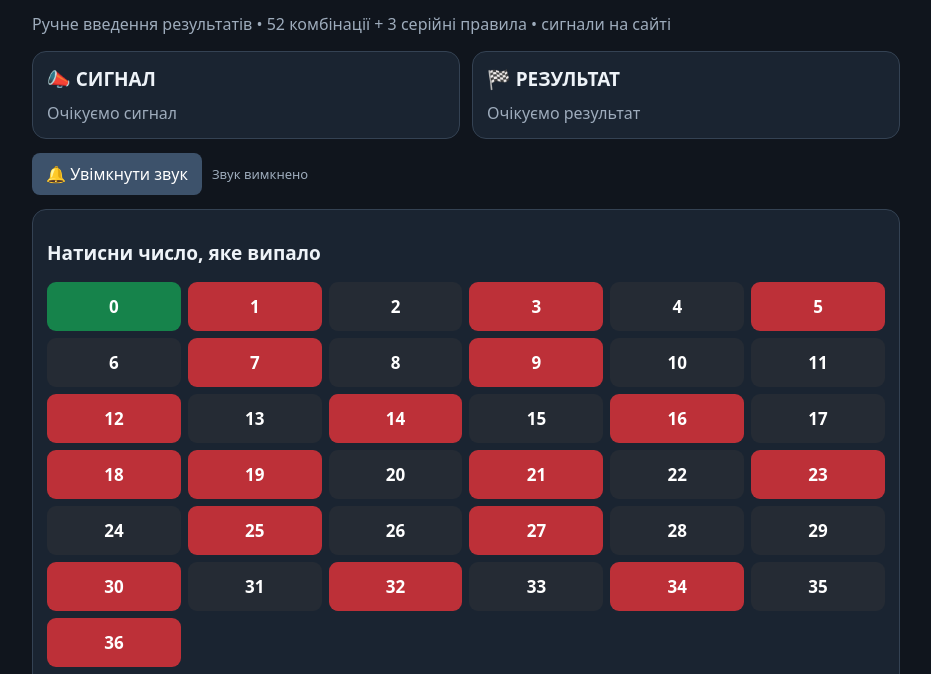
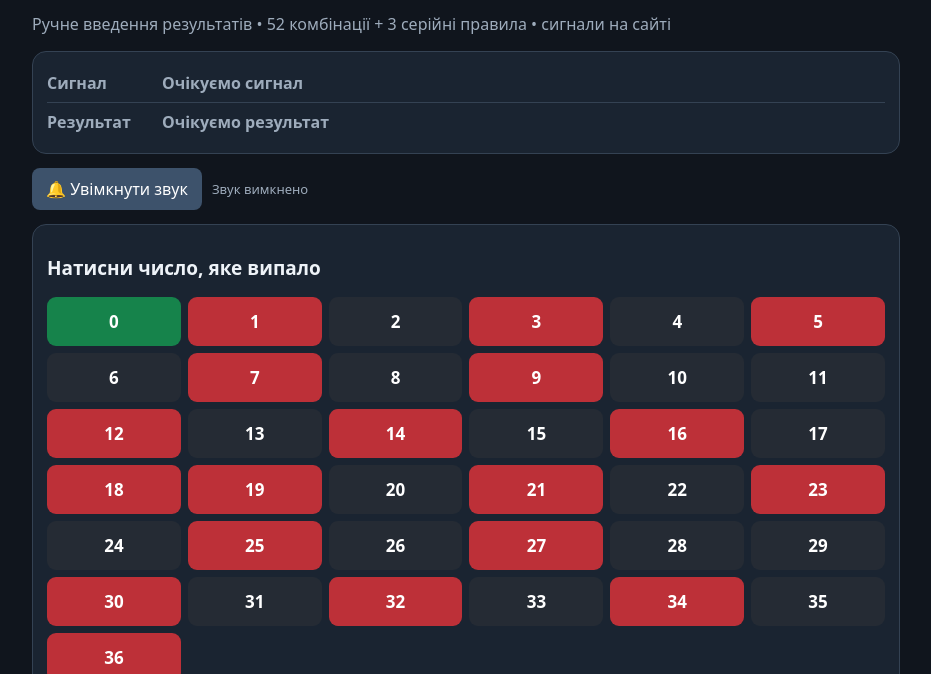
Before and after one commit to nexthakker14-ai/Lightning-Roulette-Tracker-, a website: page public/index.html in a window 1280 px wide. Shown: the part 68-742 px from the top of the page, without its empty margins (174-1105 px from the left). Drawn offline with Linux system fonts and the light colour scheme.

Commit message:
Update index.html

```diff
--- a/public/index.html
+++ b/public/index.html
@@ -29,16 +29,15 @@ button{font:inherit;background:#34465b;color:white;border:0;border-radius:8px;pa
 table{width:100%;border-collapse:collapse}
 td,th{text-align:left;padding:7px;border-bottom:1px solid #344253}
 #history{word-break:break-word;line-height:1.8}
-.boards{display:grid;grid-template-columns:1fr 1fr;gap:12px;margin:14px 0}
-.board{background:#1a2431;border:1px solid #344253;border-radius:14px;padding:14px;min-width:0}
-.board h2{margin:0 0 10px}
-.board-item{padding:10px;background:#142c28;border-radius:8px;margin:8px 0;overflow-wrap:anywhere}
-.board-value{font-size:21px;font-weight:800}
-.board-meta{font-size:13px;color:#9eacbc;margin-top:4px}
+.signal-result{background:#1a2431;border:1px solid #344253;border-radius:14px;padding:12px 14px;margin:14px 0}
+.signal-result-row{display:grid;grid-template-columns:105px 1fr;gap:10px;align-items:start;padding:8px 0}
+.signal-result-row+ .signal-result-row{border-top:1px solid #344253}
+.signal-result-label{font-weight:800;color:#9eacbc}
+.signal-result-value{font-weight:700;overflow-wrap:anywhere}
 .board-open{color:#ffd166}.board-win{color:#28bd78}.board-loss{color:#ff7272}
 .sound-row{display:flex;align-items:center;gap:10px;flex-wrap:wrap;margin:14px 0}
 #soundButton{background:#3d526b}
-@media(max-width:560px){.boards{grid-template-columns:1fr}}
+@media(max-width:560px){.signal-result-row{grid-template-columns:82px 1fr}}
 </style>
 </head>
 <body>
@@ -46,16 +45,17 @@ td,th{text-align:left;padding:7px;border-bottom:1px solid #344253}
 <h1>🎯 Lightning Roulette Tracker</h1>
 <p class="muted">Ручне введення результатів • 52 комбінації + 3 серійні правила • сигнали на сайті</p>
 
-<div class="boards">
-  <section class="board">
-    <h2>📣 СИГНАЛ</h2>
-    <div id="signalBoard" class="muted">Очікуємо сигнал</div>
-  </section>
-  <section class="board">
-    <h2>🏁 РЕЗУЛЬТАТ</h2>
-    <div id="resultBoard" class="muted">Очікуємо результат</div>
-  </section>
+<div class="signal-result" aria-live="polite">
+  <div class="signal-result-row">
+    <div class="signal-result-label">Сигнал</div>
+    <div id="signalBoard" class="signal-result-value muted">Очікуємо сигнал</div>
+  </div>
+  <div class="signal-result-row">
+    <div class="signal-result-label">Результат</div>
+    <div id="resultBoard" class="signal-result-value muted">Очікуємо результат</div>
+  </div>
 </div>
+
 <div class="sound-row">
   <button id="soundButton" type="button">🔔 Увімкнути звук</button>
   <span id="soundStatus" class="small muted">Звук вимкнено</span>
@@ -398,26 +398,19 @@ $("last").textContent=n===undefined
 let a=state.signals.filter(s=>s.status==="OPEN");
 
 const recentSignals=state.signals.slice(-5).reverse();
-$("signalBoard").innerHTML=recentSignals.length
- ?recentSignals.map(s=>`<div class="board-item">
-   <div class="board-value">${esc(betLabel(s.bet))}</div>
-   <div class="board-meta">${esc(s.pattern)}</div>
-  </div>`).join("")
+
+$("signalBoard").textContent=recentSignals.length
+ ?recentSignals.map(s=>betLabel(s.bet)).join(", ")
  :"Очікуємо сигнал";
 
 $("resultBoard").innerHTML=recentSignals.length
  ?recentSignals.map(s=>{
    const limit=s.checkLimit||9;
    const attempt=s.resultAttempt||s.checked||0;
-   const status=s.status==="WIN"?"WIN":s.status==="LOSS"?"LOSS":`${s.checked||0} з ${limit}`;
+   const status=s.status==="WIN"?"WIN":s.status==="LOSS"?"LOSS": "Очікується";
    const cls=s.status==="WIN"?"board-win":s.status==="LOSS"?"board-loss":"board-open";
-   const resultNumber=s.resultNumber!==undefined?` • число ${s.resultNumber}`:"";
-   return `<div class="board-item">
-    <div class="board-value ${cls}">${status}</div>
-    <div class="board-meta">${attempt} з ${limit}${resultNumber}</div>
-    <div class="board-meta">${esc(betLabel(s.bet))} • ${esc(s.pattern)}</div>
-   </div>`;
-  }).join("")
+   return `<span class="${cls}">${status} ${attempt}/${limit}</span>`;
+  }).join(", ")
  :"Очікуємо результат";
 
 $("signals").innerHTML=a.length
```
